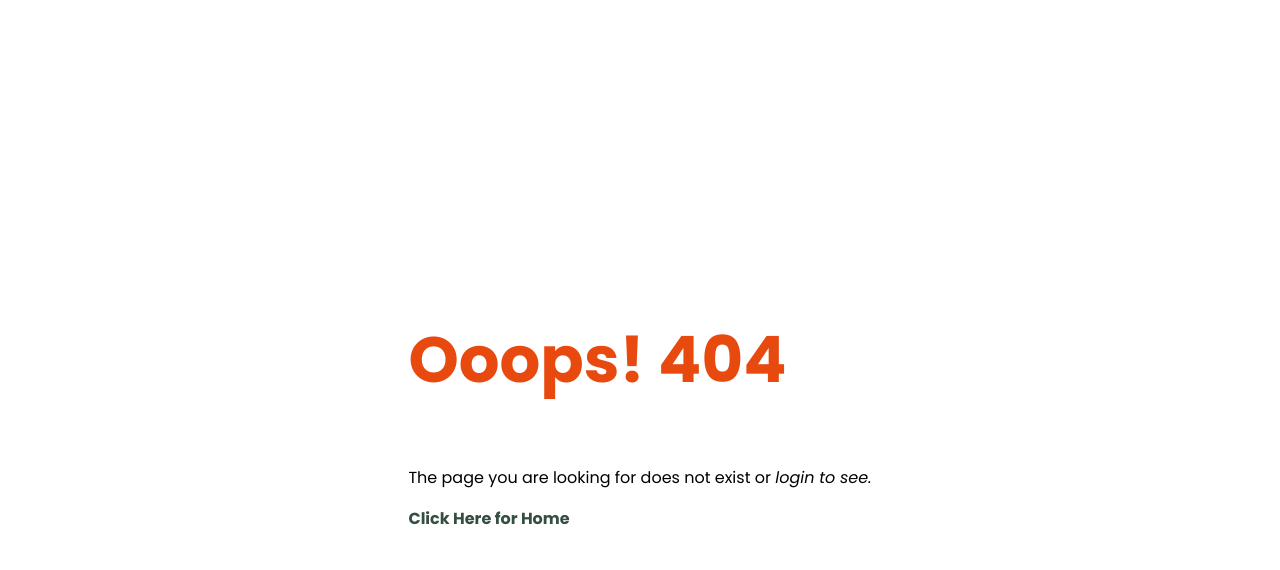
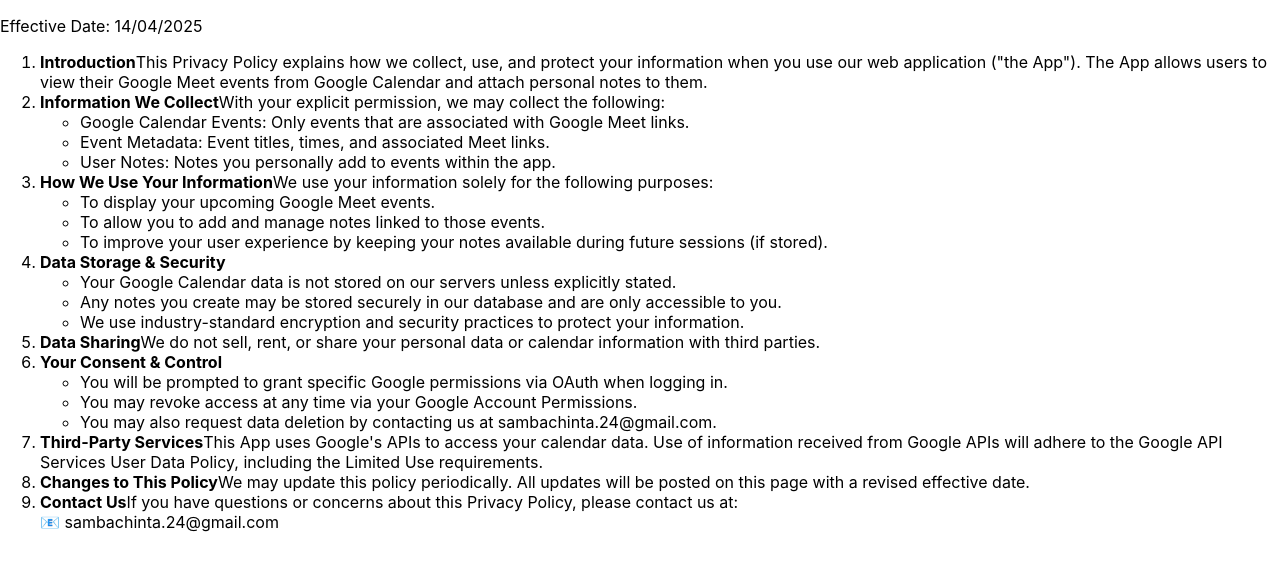
Before and after one commit to sambasivareddy-ch/meeting_notes, a React (Vite) app in the folder client/: page /privacy-policy in a window 1280 px wide. Before the commit this address had no page. Shown: the top 570 px of the page. Built offline with nearby package versions, Linux system fonts and the light colour scheme.

Commit message:
privacy policy added

```diff
--- a/client/src/App.jsx
+++ b/client/src/App.jsx
@@ -8,6 +8,7 @@
 import Meetings from "./pages/Meetings";
 import TextEditor from "./pages/TextEditor";
 import NotFound from "./pages/NotFound";
+import PrivacyPolicy from "./pages/PrivacyPolicy";
 import { login } from "./store/sessionSlice";
 
 function App() {
@@ -65,6 +66,7 @@
                     />
                 }
                 {isLoggedIn && <Route path="/my-meetings" element={<Meetings />} exact />}
+                {<Route path="/privacy-policy" element={<PrivacyPolicy/>} exact />}
                 {!isLoggedIn && <Route path="/" element={<Signin />} exact />}
                 <Route path="*" element={<NotFound />} />
             </Routes>
--- /dev/null
+++ b/client/src/pages/PrivacyPolicy.jsx
@@ -0,0 +1,70 @@
+import React from 'react'
+
+const PrivacyPolicy = () => {
+    return <div>
+        <p>Effective Date: 14/04/2025</p>
+
+        <ol>
+            <li>
+                <b>Introduction</b>
+                This Privacy Policy explains how we collect, use, and protect your information when you use our web application ("the App"). The App allows users to view their Google Meet events from Google Calendar and attach personal notes to them.
+            </li>
+            <li>
+                <b>Information We Collect</b>
+                With your explicit permission, we may collect the following:
+                <ul>
+                    <li>Google Calendar Events: Only events that are associated with Google Meet links.</li>
+                    <li>Event Metadata: Event titles, times, and associated Meet links.</li>
+                    <li>User Notes: Notes you personally add to events within the app.</li>
+                </ul>
+            </li>
+            <li>
+                <b>How We Use Your Information</b>
+                We use your information solely for the following purposes:
+                <ul>
+                    <li>To display your upcoming Google Meet events.</li>
+                    <li>To allow you to add and manage notes linked to those events.</li>
+                    <li>To improve your user experience by keeping your notes available during future sessions (if stored).</li>
+                </ul>
+            </li>
+            <li>
+                <b>Data Storage & Security</b>
+                <ul>
+                    <li>Your Google Calendar data is not stored on our servers unless explicitly stated.</li>
+                    <li>Any notes you create may be stored securely in our database and are only accessible to you.</li>
+                    <li>We use industry-standard encryption and security practices to protect your information.</li>
+                </ul>
+            </li>
+            <li>
+                <b>Data Sharing</b>
+                We do not sell, rent, or share your personal data or calendar information with third parties.
+            </li>
+            <li>
+                <b>Your Consent & Control</b>
+                <ul>
+                    <li>You will be prompted to grant specific Google permissions via OAuth when logging in.</li>
+                    <li>You may revoke access at any time via your Google Account Permissions.</li>
+                    <li>You may also request data deletion by contacting us at sambachinta.24@gmail.com.</li>
+                </ul>
+            </li>
+            <li>
+                <b>Third-Party Services</b>
+                This App uses Google's APIs to access your calendar data. Use of information received from Google APIs will adhere to the Google API Services User Data Policy, including the Limited Use requirements.
+            </li>
+            <li>
+                <b>Changes to This Policy</b>
+                We may update this policy periodically. All updates will be posted on this page with a revised effective date.
+            </li>
+            <li>
+                <b>Contact Us</b>
+                If you have questions or concerns about this Privacy Policy, please contact us at:<br/>
+        📧 sambachinta.24@gmail.com
+            </li>
+        </ol>
+
+
+
+    </div>
+}
+
+export default PrivacyPolicy;
```
